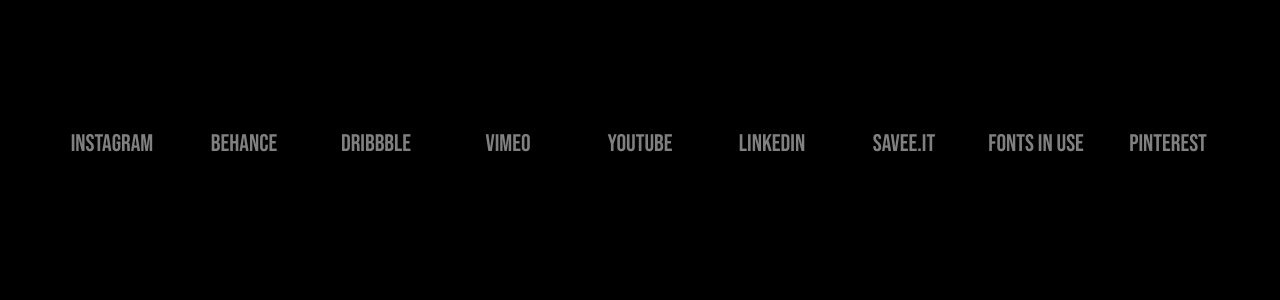
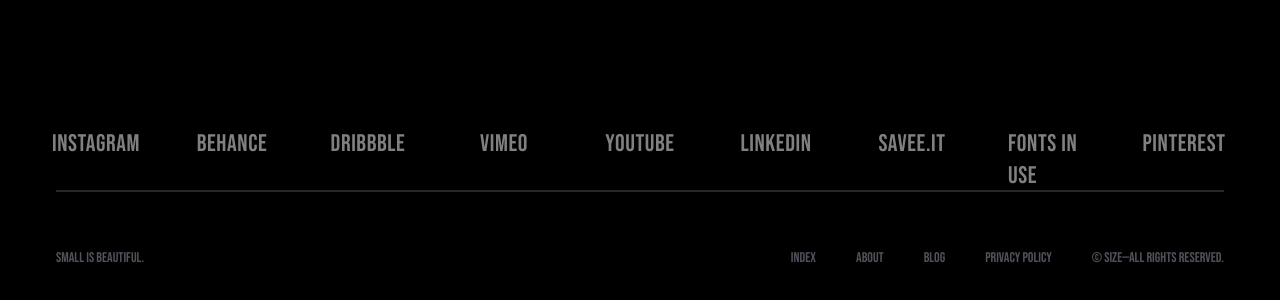
Before and after one commit to ratanz/Studio-Size-Test, a Next.js app in the folder studiosize/: page / in a window 1280 px wide. Shown: the part 5299-5599 px from the top of the page. Built offline with nearby package versions, Linux system fonts and the light colour scheme.

Commit message:
footer almost done

```diff
--- a/studiosize/components/Footer.tsx
+++ b/studiosize/components/Footer.tsx
@@ -37,7 +37,8 @@
       onMouseLeave={onMouseLeave}
     >
       <h1
-        className={` transition-all duration-300 ease-in-out transform group-hover:text-white absolute  text-white flex justify-evenly w-full items-center
+        className={` transition-all duration-300 ease-in-out transform group-hover:text-white absolute  text-white flex justify-center
+          items-center w-full  gap-24 tracking-wide text-2xl
           ${isActive ? "opacity-100 scale-110" : "opacity-50 scale-100"}`}
       >
         {name}
@@ -47,7 +48,7 @@
         <div
           className={`absolute top-10 w-[20vw] transition-all duration-500 ease-in-out`}
           style={{
-            left: isFirst ? "20%" : isLast ? "-140%" : "50%",
+            left: isFirst ? "10%" : isLast ? "-192%" : "50%",
             right: isLast ? "0" : "auto",
             transform: !isFirst && !isLast ? "translateX(-50%)" : "none",
           }}
@@ -123,8 +124,8 @@
   ];
 
   return (
-    <div className="footer-content w-full relative h-[100vw] pt-40 bg-black p-14 ">
-      <ul className="linkstext-white flex justify-between  text-2xl list-none gap-5 ">
+    <div className="footer-content w-full relative h-[100vw] pt-40 bg-black p-14">
+      <ul className="links flex w-full list-none border-b-2 gap-14 border-zinc-800 h-16 ">
         {socialLinks.map((link, index) => (
           <SocialLink
             key={link.name}
@@ -138,6 +139,22 @@
           />
         ))}
       </ul>
+
+      <div className="link2 flex mt-14">
+        <div className="">
+          <h1 className="text-zinc-600 text-sm w-24 hover:text-zinc-100 transition-all duration-300 ease-in-out hover:scale-105">Small is beautiful.</h1>
+        </div>
+
+        <div className="flex justify-end w-full items-center text-zinc-600 text-sm gap-10">
+          <h1 className="text-zinc-600 cursor-pointer hover:text-zinc-100 transition-all duration-300 ease-in-out hover:scale-105">Index</h1>
+          <h1 className="text-zinc-600 cursor-pointer hover:text-zinc-100 transition-all duration-300 ease-in-out hover:scale-105 ">About</h1>
+          <h1 className="text-zinc-600 cursor-pointer hover:text-zinc-100 transition-all duration-300 ease-in-out hover:scale-105 ">Blog</h1>
+          <h1 className="text-zinc-600 cursor-pointer hover:text-zinc-100 transition-all duration-300 ease-in-out hover:scale-105">Privacy Policy</h1>
+          <h1 className="text-zinc-600 cursor-pointer hover:text-zinc-100 transition-all duration-300 ease-in-out">
+            © Size—All rights reserved.
+          </h1>
+        </div>
+      </div>
     </div>
   );
 };
```
